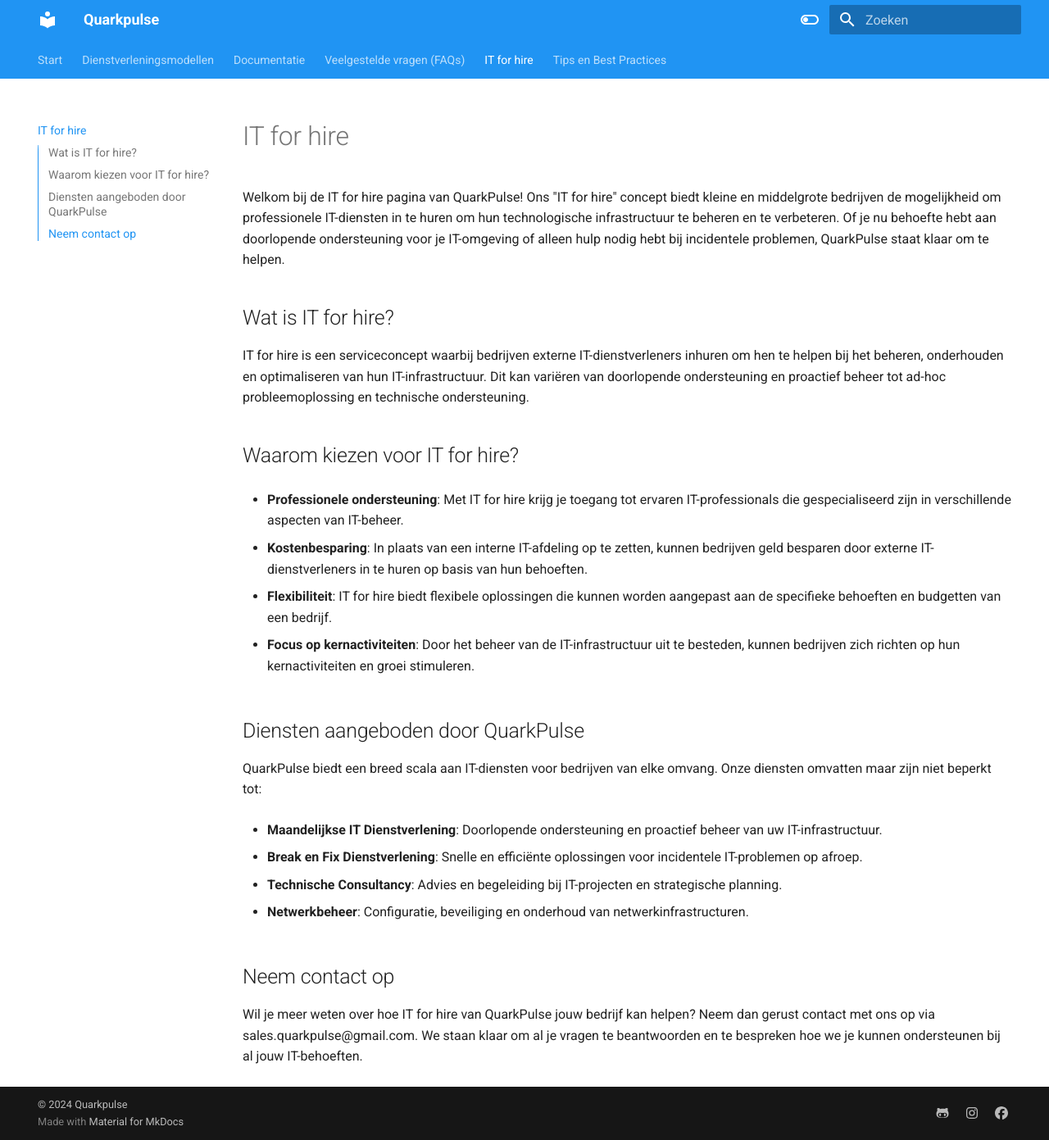
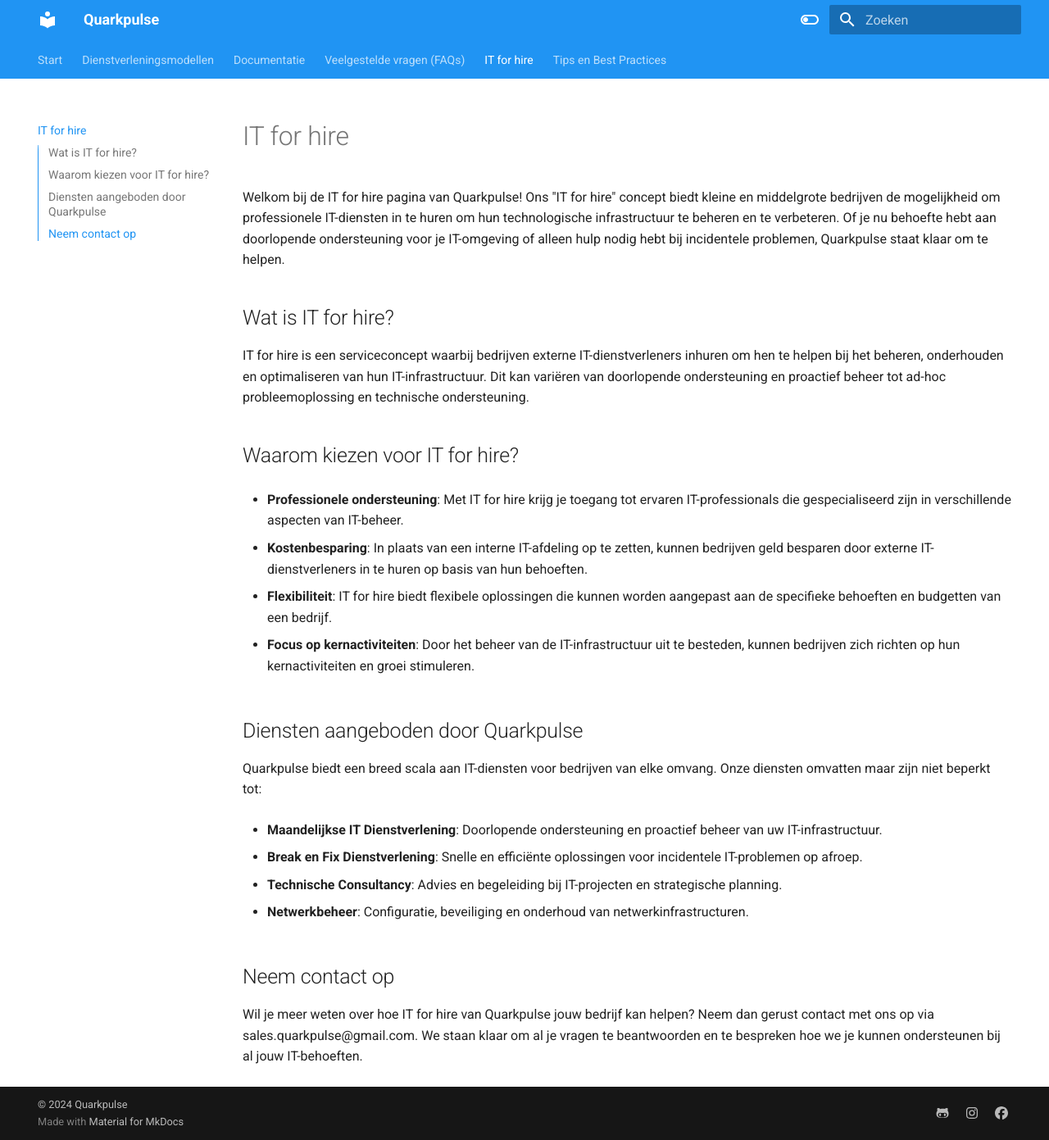
Before and after one commit to Quarkpulse/docs, an MkDocs documentation site: the page built from docs/it-for-hire.md, in a window 1280 px wide and 1391 px high. Shown: the whole window at 82% size. Built offline with MkDocs 1.6.1 and Material for MkDocs 9.7.7, drawn with Linux system fonts in a browser that asks for light colours.

```diff
--- a/docs/it-for-hire.md
+++ b/docs/it-for-hire.md
@@ -1,6 +1,6 @@
 # IT for hire
 
-Welkom bij de IT for hire pagina van QuarkPulse! Ons "IT for hire" concept biedt kleine en middelgrote bedrijven de mogelijkheid om professionele IT-diensten in te huren om hun technologische infrastructuur te beheren en te verbeteren. Of je nu behoefte hebt aan doorlopende ondersteuning voor je IT-omgeving of alleen hulp nodig hebt bij incidentele problemen, QuarkPulse staat klaar om te helpen.
+Welkom bij de IT for hire pagina van Quarkpulse! Ons "IT for hire" concept biedt kleine en middelgrote bedrijven de mogelijkheid om professionele IT-diensten in te huren om hun technologische infrastructuur te beheren en te verbeteren. Of je nu behoefte hebt aan doorlopende ondersteuning voor je IT-omgeving of alleen hulp nodig hebt bij incidentele problemen, Quarkpulse staat klaar om te helpen.
 
 ## Wat is IT for hire?
 
@@ -16,9 +16,9 @@ IT for hire is een serviceconcept waarbij bedrijven externe IT-dienstverleners i
 
 - **Focus op kernactiviteiten**: Door het beheer van de IT-infrastructuur uit te besteden, kunnen bedrijven zich richten op hun kernactiviteiten en groei stimuleren.
 
-## Diensten aangeboden door QuarkPulse
+## Diensten aangeboden door Quarkpulse
 
-QuarkPulse biedt een breed scala aan IT-diensten voor bedrijven van elke omvang. Onze diensten omvatten maar zijn niet beperkt tot:
+Quarkpulse biedt een breed scala aan IT-diensten voor bedrijven van elke omvang. Onze diensten omvatten maar zijn niet beperkt tot:
 
 - **Maandelijkse IT Dienstverlening**: Doorlopende ondersteuning en proactief beheer van uw IT-infrastructuur.
 
@@ -30,4 +30,4 @@ QuarkPulse biedt een breed scala aan IT-diensten voor bedrijven van elke omvang.
 
 ## Neem contact op
 
-Wil je meer weten over hoe IT for hire van QuarkPulse jouw bedrijf kan helpen? Neem dan gerust contact met ons op via sales.quarkpulse@gmail.com. We staan klaar om al je vragen te beantwoorden en te bespreken hoe we je kunnen ondersteunen bij al jouw IT-behoeften.
+Wil je meer weten over hoe IT for hire van Quarkpulse jouw bedrijf kan helpen? Neem dan gerust contact met ons op via sales.quarkpulse@gmail.com. We staan klaar om al je vragen te beantwoorden en te bespreken hoe we je kunnen ondersteunen bij al jouw IT-behoeften.
```
